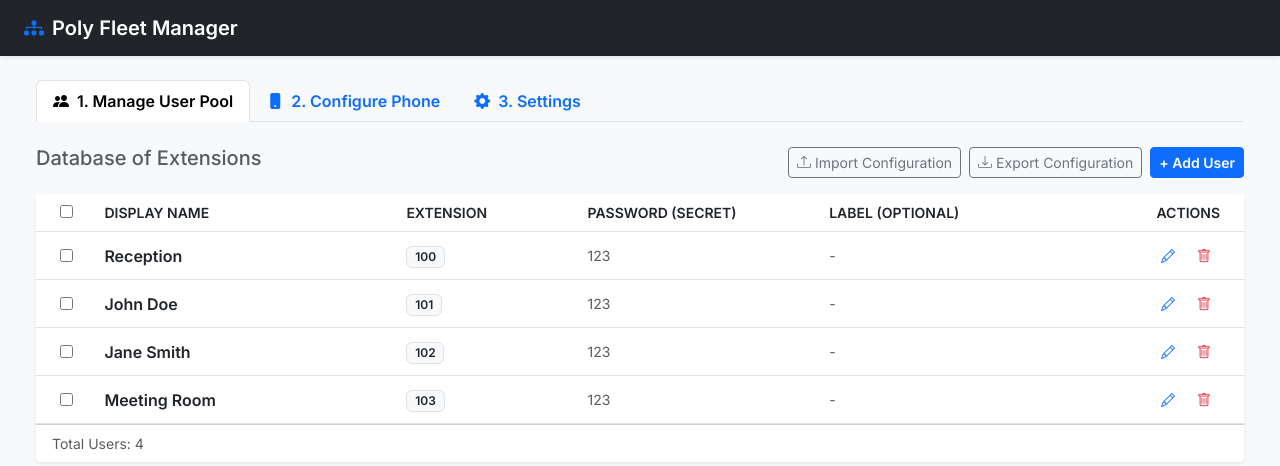
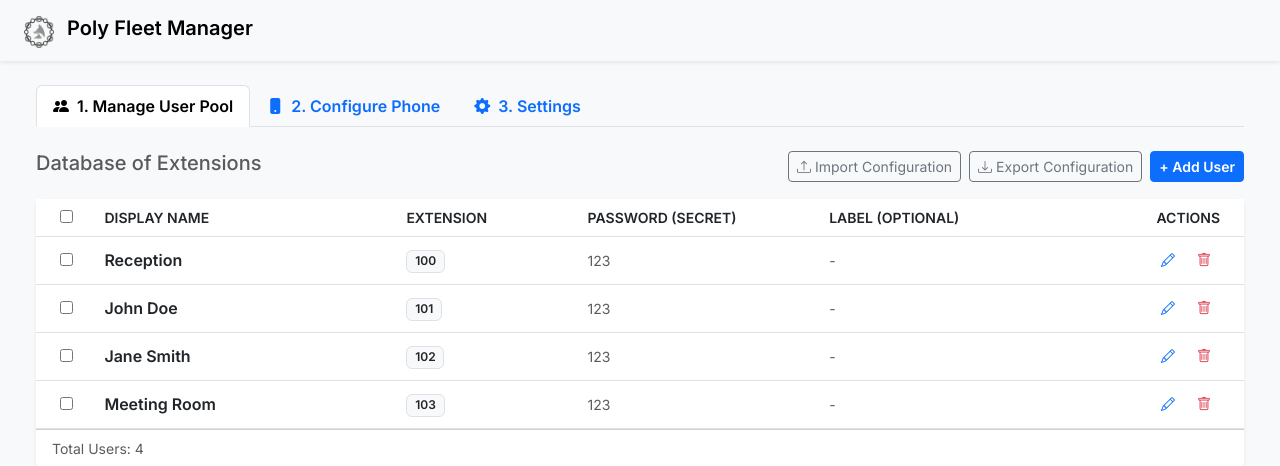
Before and after one commit to kkrgzz/polycom-configurator, a Flask app: page / in a window 1280 px wide. Shown: the top 466 px of the page. Run offline with Flask 3, Linux system fonts and the light colour scheme.

Commit message:
feat: Add logo to navigation bar and update navbar styling

```diff
--- a/templates/base.html
+++ b/templates/base.html
@@ -13,10 +13,11 @@
 </head>
 <body class="bg-light">
 
-    <nav class="navbar navbar-expand-lg navbar-dark bg-dark sticky-top shadow-sm">
+    <nav class="navbar navbar-expand-lg navbar-light bg-light sticky-top shadow-sm">
         <div class="container-fluid px-4">
             <a class="navbar-brand fw-bold" href="#">
-                <i class="bi bi-diagram-3-fill text-primary me-2"></i>Poly Fleet Manager
+                <img src="{{ url_for('static', filename='assets/logo.png') }}" alt="Logo" width="30" class="d-inline-block align-text-top me-2">
+                Poly Fleet Manager
             </a>
         </div>
     </nav>
```
Also changed, not shown: static/assets/logo.png (added).
